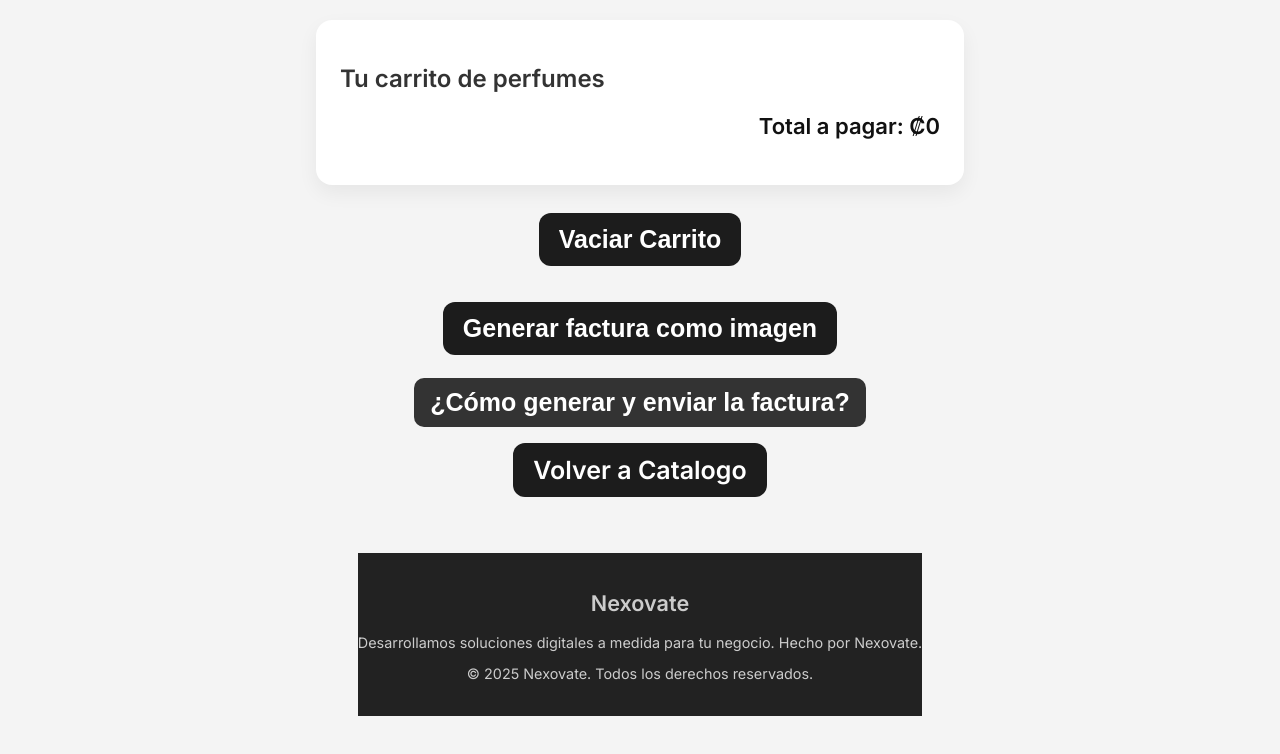
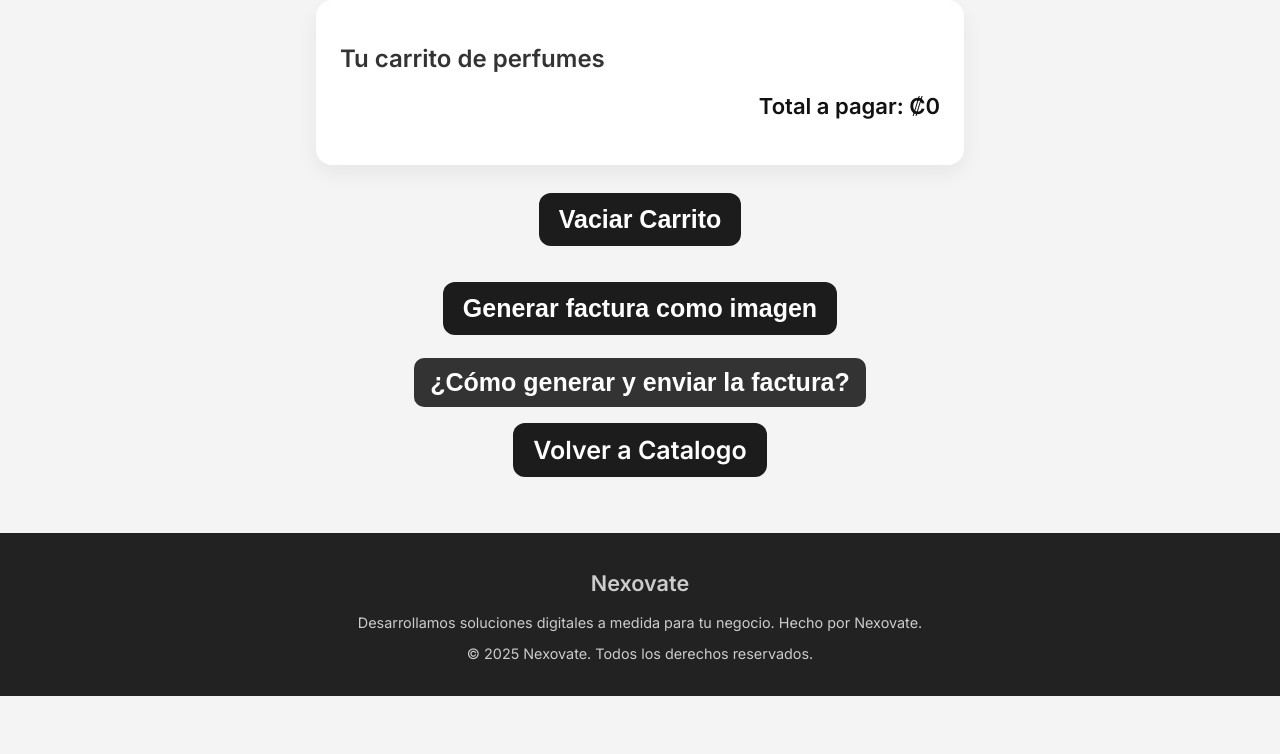
Before and after one commit to Geraldvid/Perfuticos-Cr, a plain HTML site: page Carrito.html in a window 1280 px wide. Drawn offline with nearby package versions, Linux system fonts and the light colour scheme.

Commit message:
Otra ves

```diff
--- a/css/Carrito.css
+++ b/css/Carrito.css
@@ -4,7 +4,9 @@ body {
   font-family: 'Inter', sans-serif;
   background-color: #f4f4f4;
   margin: 0;
-  padding: 20px;
+  padding-top: 20px;
+  padding: 0px;
+
   display: flex;
   flex-direction: column;
   align-items: center;
@@ -98,6 +100,7 @@ button:hover {
     margin-top: 3rem;
     font-size: 0.9rem;
     bottom: 0px;
+    width: 100%;
 
 }
 
```
